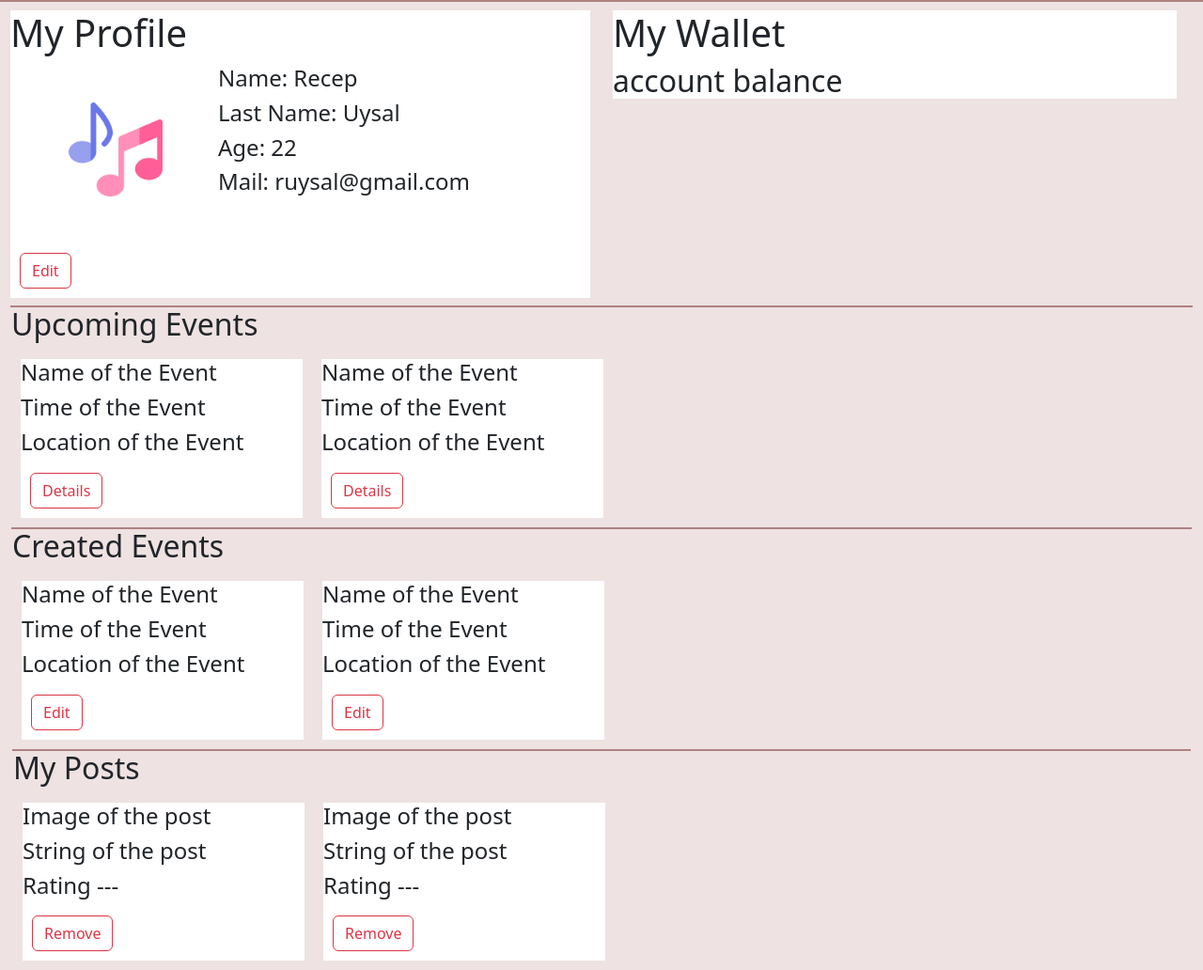
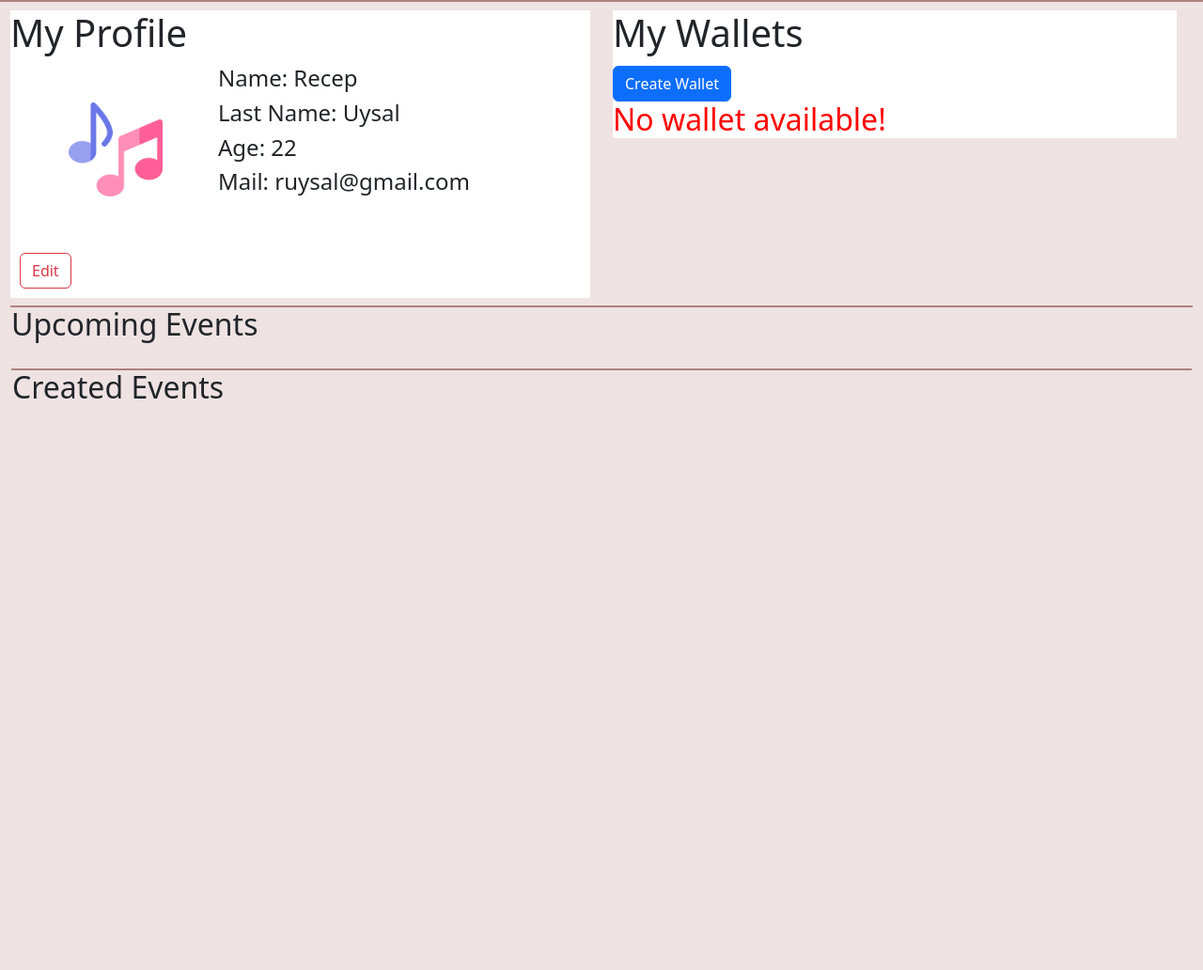
Before and after one commit to cs353-project/Local_Events_App, a PHP site: page /profile.php in a window 1280 px wide. Shown: the part 60-1092 px from the top of the page at 94% size. After the commit the page ends 484 px from the top, so only its background shows below. Run offline with PHP 8.4, Linux system fonts and the light colour scheme; a user stored in the database is signed in; data comes from the database, SQL or seed files in the repository; tables that the repository leaves empty hold one stand-in row (values such as "Sample post").

Commit message:
Showing wallets and events

```diff
--- a/form_process/register_process.php
+++ b/form_process/register_process.php
@@ -47,7 +47,7 @@
 
             if (!$result)
             {
-                mysqli_error();
+                mysqli_error($connection);
             }
 
             unset($_SESSION["reg-error"]);
--- a/profile.php
+++ b/profile.php
@@ -45,11 +45,26 @@
                 </div>
                 <div class="col-6">
                     <div style="width:600px; background-color: white;">
-                        <h1>My Wallet<h2>
+                        <h1>My Wallets<h2>
+                        <a href="" class="btn btn-primary">Create Wallet</a>
 
-                            <div>
-                                <p>account balance</p>
-                            </div>
+                        <?php
+                            $query = "SELECT * FROM wallet WHERE user_id = $userID";
+                            $result = mysqli_query($connection, $query);
+
+                            if (mysqli_num_rows($result) <= 0)
+                            {
+                                echo '<p style="color: red">No wallet available!</p>';
+                            }
+                            else
+                            {
+                                while ($row = mysqli_fetch_assoc($result))
+                                {
+                                    echo '<p2>Wallet ID: ' . $row["wallet_id"] . '</p2>';
+                                    echo '<p1>Balance: ' . $row["balance"] . '</p1>';
+                                }
+                            }
+                        ?>
                     </div>
 
                 </div>
@@ -62,18 +77,24 @@
 
                 <div style="display:flex;">
                     <div style="margin:10px; width:300px; background-color:white">
-                        <h4>Name of the Event</h4>
-                        <h4>Time of the Event</h4>
-                        <h4>Location of the Event</h4>
-                        <a type="button" class="btn btn-outline-danger" href="details.php?id=123"
-                                    style="margin:10px">Details</a>
-                    </div>
-                    <div style="margin:10px; width:300px; background-color:white">
-                        <h4>Name of the Event</h4>
-                        <h4>Time of the Event</h4>
-                        <h4>Location of the Event</h4>
-                        <a type="button" class="btn btn-outline-danger" href="details.php?id=123"
-                                    style="margin:10px">Details</a>
+                        <?php
+                            $query = "SELECT * FROM attend a " .
+                                    "JOIN user u ON a.user_id = u.id " .
+                                    "JOIN event e ON a.event_id = e.event_id " .
+                                    "JOIN location l ON e.location_id = l.location_id " .
+                                    "WHERE u.id = $userID " .
+                                    "AND e.status = 'active'";
+
+                            $result = mysqli_query($connection, $query);
+
+                            while ($row = mysqli_fetch_assoc($result))
+                            {
+                                echo '<h4>' . $row["title"] . '</h4>';
+                                echo '<h4>' . $row["start_time"] . '</h4>';
+                                echo '<h4>' . $row["address_city"] . ' ' . $row["address_street"] . '</h4>';
+                                echo '<a type="button" class="btn btn-outline-danger" href="details.php?id=' . $row["e.event_id"] . ' style="margin:10px">Details</a>';
+                            }
+                        ?>
                     </div>
                 </div>
 
@@ -85,25 +106,25 @@
 
                 <div style="display:flex;">
                     <div style="margin:10px; width:300px; background-color:white">
-                        <h4>Name of the Event</h4>
-                        <h4>Time of the Event</h4>
-                        <h4>Location of the Event</h4>
-                        <a type="button" class="btn btn-outline-danger" href="edit_event.php?id=event_id"
-                                    style="margin:10px">Edit</a>
-                    </div>
-                    <div style="margin:10px; width:300px; background-color:white">
-                        <h4>Name of the Event</h4>
-                        <h4>Time of the Event</h4>
-                        <h4>Location of the Event</h4>
-                        <a type="button" class="btn btn-outline-danger" href="edit_event.php?id=event_id"
-                                    style="margin:10px">Edit</a>
+                    <?php
+                        $query = "SELECT * FROM event JOIN location ON event.location_id = location.location_id " .
+                                "WHERE event.creator_id = $userID";
+
+                        $result = mysqli_query($connection, $query);
+
+                        while ($row = mysqli_fetch_assoc($result))
+                        {
+                            echo '<h4>' . $row["title"] . '</h4>';
+                            echo '<h4>' . $row["start_time"] . '</h4>';
+                            echo '<h4>' . $row["address_city"] . ' ' . $row["address_street"] . '</h4>';
+                            echo '<a type="button" class="btn btn-outline-danger" href="edit_event.php?id=' . $row["event_id"] . ' style="margin:10px">Edit</a>';
+                        }
+                    ?>
                     </div>
                 </div>
-
-
             </div>
 
-            <div style=" height:0px; left:20px; top:112px; border:1px solid #AE8181; background-color: #AE8181">
+            <!-- <div style=" height:0px; left:20px; top:112px; border:1px solid #AE8181; background-color: #AE8181">
             <div class="row">
                 <h2>My Posts</h2>
 
@@ -126,6 +147,7 @@
 
 
             </div>
+            </div> -->
 
     </body>
 
```
